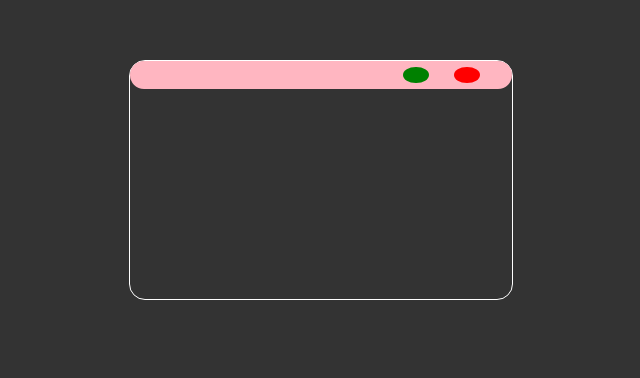
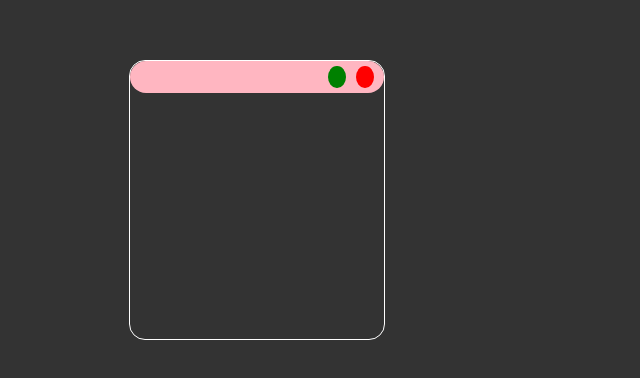
Before and after one commit to harsh007fc/Drawing_Board, a plain HTML site: page Raw/Pocs/drag&&drop.html in a window 1280 px wide. Shown: the part 340-718 px from the top of the page, without its empty margins (383-1023 px from the left). Drawn offline with Linux system fonts and the light colour scheme.

Commit message:
codea added sticky corrected wrt full screen

```diff
--- a/Raw/Pocs/drag&&drop.html
+++ b/Raw/Pocs/drag&&drop.html
@@ -23,15 +23,15 @@
             position: absolute;
             top: 50vh;
             left: 40vw;
-            height: 30vh;
-            width: 30vw;
+            height: 35vh;
+            width: 20vw;
             border:1px solid white;
 
         }
         .sticky-header{
             border-radius: 2vh;
             cursor: pointer;
-            height:3.5vh;
+            height:4vh;
             width:100%;
             background-color: lightpink;
             display:flex;
@@ -42,19 +42,19 @@
         }
         .minimize{
             background-color: green;
-            height: 2vh;
-            width: 2vw;
+            height: 70%;
+            width: 7%;
             /* border: 1px solid black; */
             border-radius: 50%;
-            margin-right:2vw ;
+            margin-right:4% ;
         }
         .remove{
             background-color: red;
-            height: 2vh;
-            width: 2vw;
+            height: 70%;
+            width: 7%;
             /* border: 1px solid black; */
             border-radius: 50%;
-            margin-right: 2.5vw;
+            margin-right: 4%;
         }
         .hide{
             display: none;
@@ -75,7 +75,7 @@
     </div>
     <script>
         let stickyContainer = document.querySelector(".sticky-container");
-        let bcg = document.querySelector(".bcg");
+        // let bcg = document.querySelector(".bcg");
         dragElement(stickyContainer);
 
         function dragElement(elmnt) {
```
